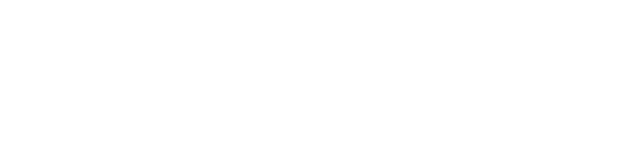
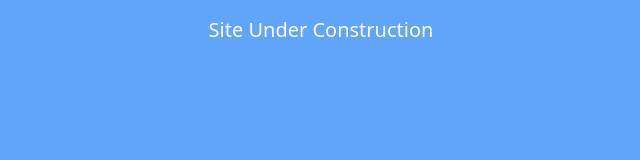
Before and after one commit to CarlosCastanedaDev/Portfolio-Site, a website: page index.html in a window 1280 px wide. Shown: the whole page, without its empty margins (319-959 px from the left). Drawn offline with nearby package versions, Linux system fonts and the light colour scheme.

Commit message:
landing page

```diff
--- a/index.html
+++ b/index.html
@@ -4,7 +4,10 @@
     <meta charset="UTF-8" />
     <meta http-equiv="X-UA-Compatible" content="IE=edge" />
     <meta name="viewport" content="width=device-width, initial-scale=1.0" />
+    <script src="https://cdn.tailwindcss.com"></script>
     <title>Portfolio Site</title>
   </head>
-  <body></body>
+  <body class="flex flex-col jutify-center items-center bg-blue-400">
+    <h1 class="text-white text-xl mt-4">Site Under Construction</h1>
+  </body>
 </html>
```
